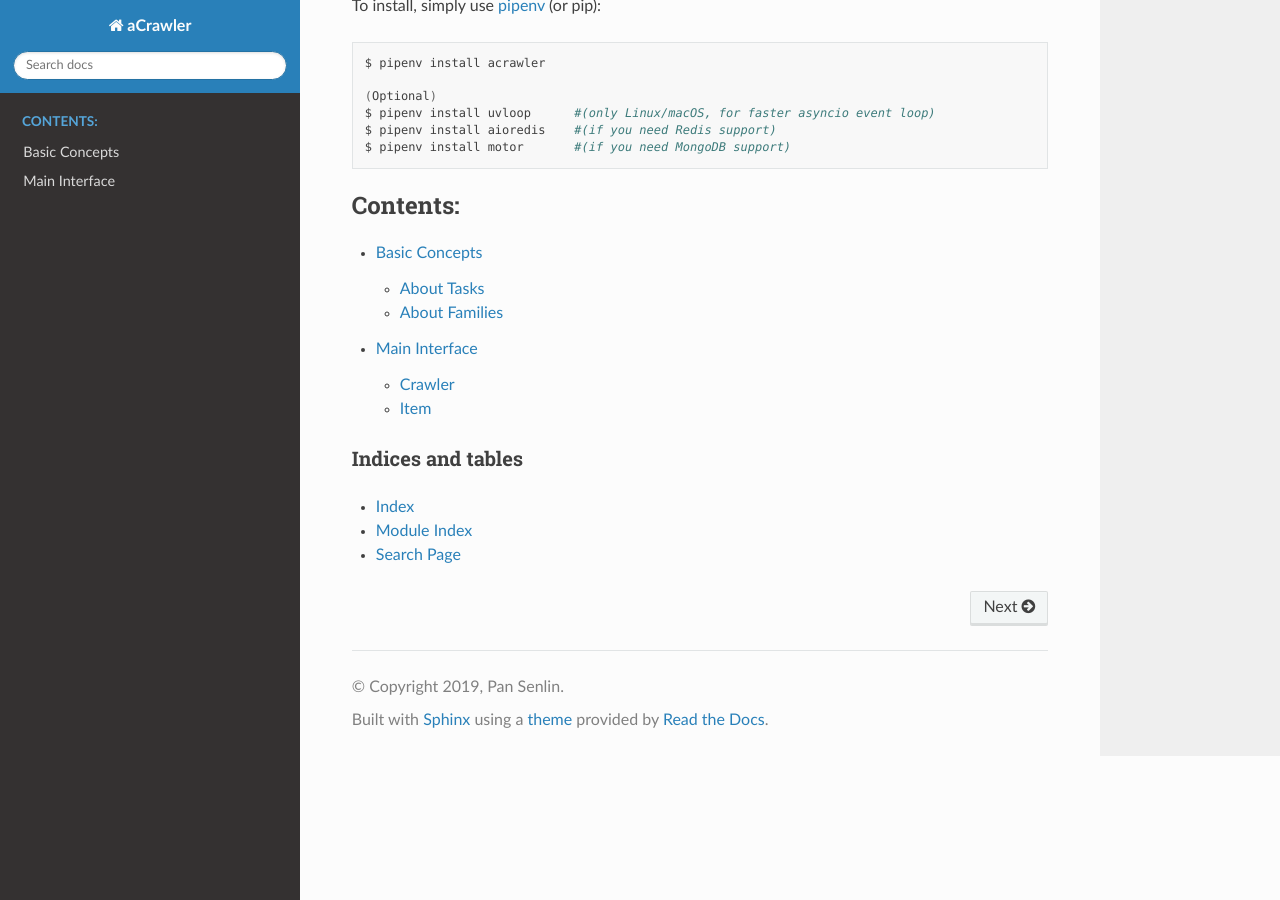
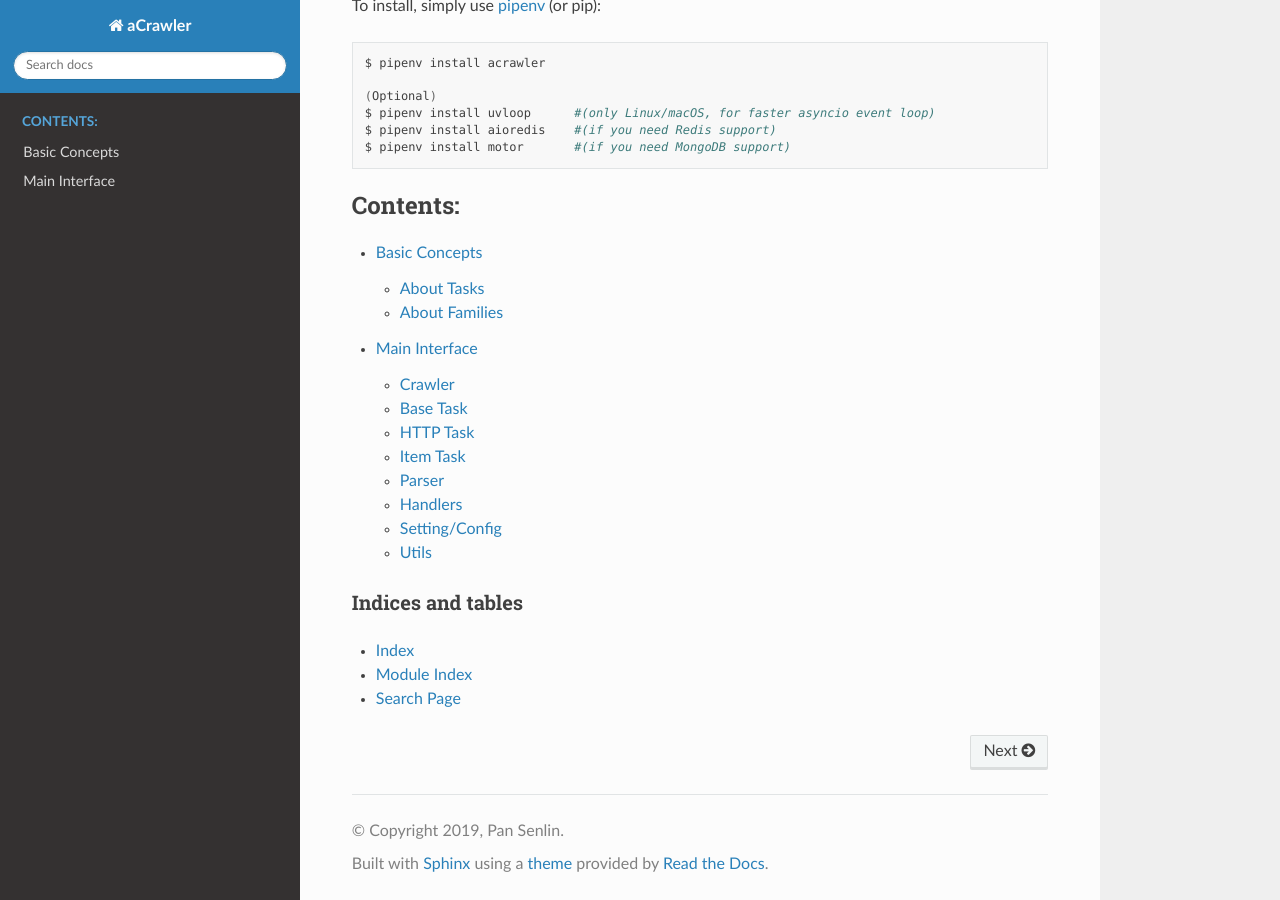
Before and after one commit to wind2sing/aCrawler, a Sphinx documentation site: the page built from docs/index.rst, in a window 1280 px wide and 900 px high, scrolled down 610 px. Built offline with Sphinx 7.4.7 and the Read the Docs theme 2.0.0, drawn with Linux system fonts in a browser that asks for light colours; part of the change alters nothing that is shown.

```diff
--- a/docs/source/api.rst
+++ b/docs/source/api.rst
@@ -10,13 +10,79 @@ Crawler
 .. autoclass:: acrawler.crawler.Crawler
     :members:
 
+
+
+Base Task
+*********
+
 .. autoclass:: acrawler.task.Task
     :members:
 
 
-Item
-****
+HTTP Task
+*********
+
+.. autoclass:: acrawler.http.Request
+    :members:
+
+.. autoclass:: acrawler.http.Response
+    :members:
+
+.. autoclass:: acrawler.http.FileRequest
+    :members:
+
+
+Item Task
+*********
+
+.. autoclass:: acrawler.item.Item
+    :members:
+
+
+.. autoclass:: acrawler.item.ParselItem
+    :members:
 
 .. autoclass:: acrawler.item.DefaultItem
     :members:
-    :undoc-members:
+
+.. autoclass:: acrawler.item.Processors
+    :members:
+
+Parser
+******
+
+.. automodule:: acrawler.parser
+    :members:
+
+
+
+Handlers
+********
+
+.. autoclass:: acrawler.middleware.Handler
+    :members:
+
+.. autoclass:: acrawler.middleware._Middleware
+    :members:
+
+.. autoclass:: acrawler.handlers.ItemToRedis
+    :members:
+
+.. autoclass:: acrawler.handlers.ItemToMongo
+    :members:
+
+.. autoclass:: acrawler.handlers.ResponseAddCallback
+    :members:
+
+Setting/Config
+***************
+
+.. automodule:: acrawler.setting
+    :members:
+
+
+Utils
+*****
+
+.. automodule:: acrawler.utils
+    :members:
```
